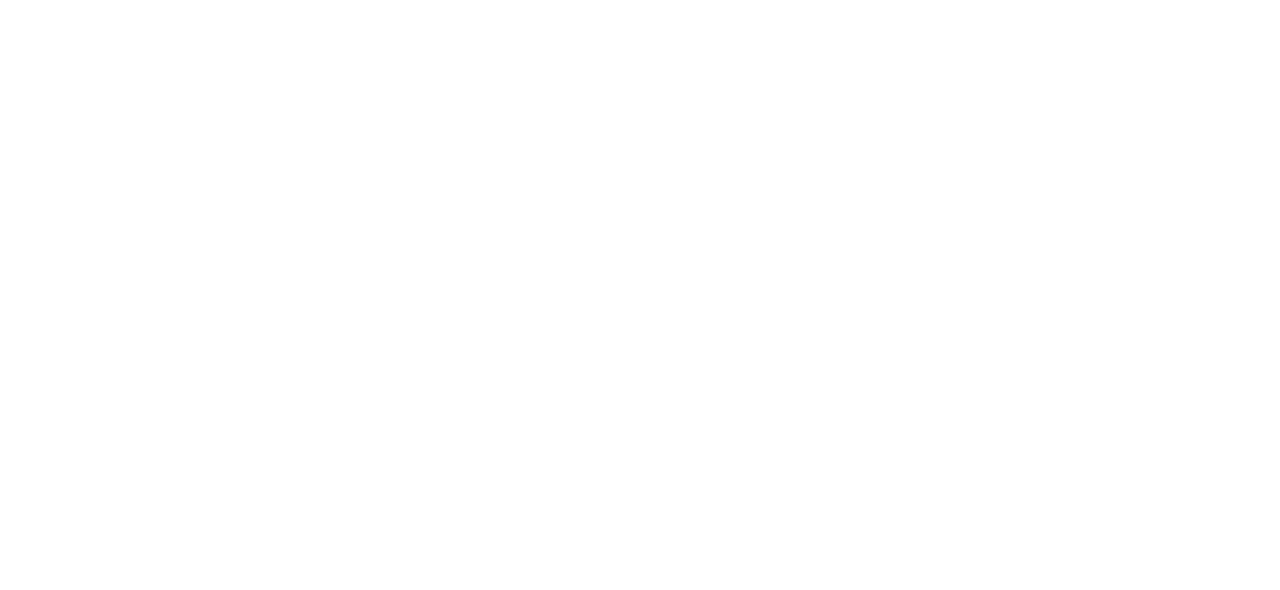
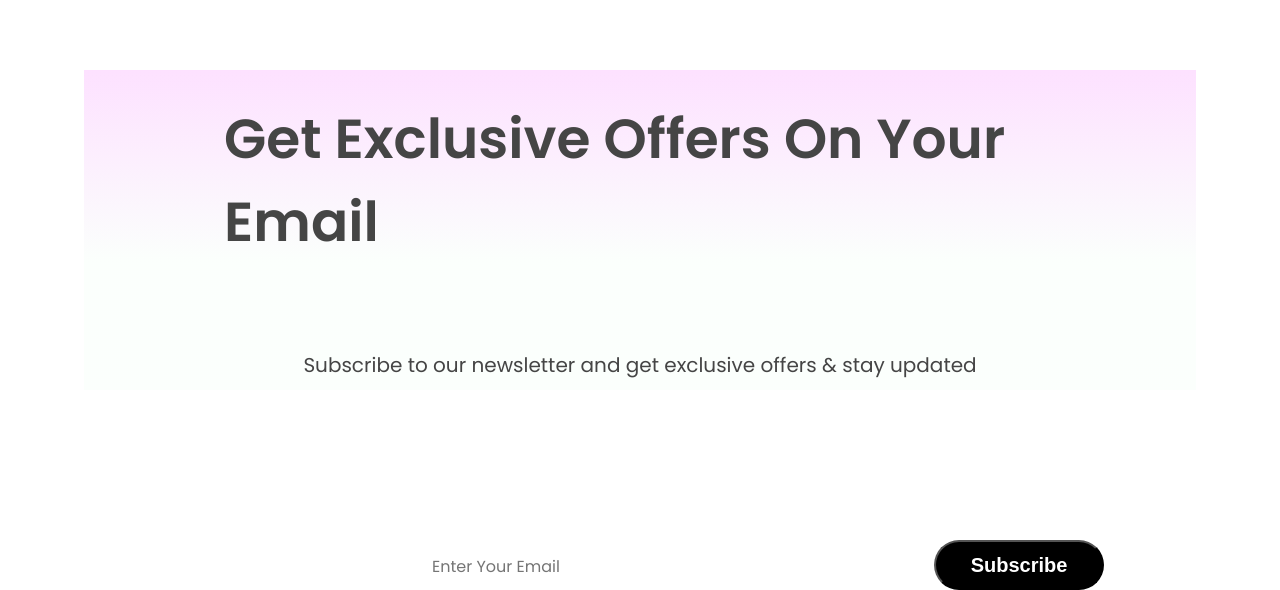
Before and after one commit to lokesh-7977/Castro-Cart, a React (Create React App) app in the folder client/: page / in a window 1280 px wide. Shown: the part 1625-2215 px from the top of the page. Before the commit the page ends 1695 px from the top, so only its background shows below. Built offline with nearby package versions, Linux system fonts and the light colour scheme.

Commit message:
chore: Add margin-bottom to NewCollections module CSS and include NewsLetter component in Shop page

```diff
--- a/client/src/components/NewCollections/NewCollections.module.css
+++ b/client/src/components/NewCollections/NewCollections.module.css
@@ -4,6 +4,7 @@
   align-items: center;
   gap: 10px;
   height: 90vh;
+  margin-bottom: 100px;
 }
 
 .popular h1 {
--- /dev/null
+++ b/client/src/components/NewsLetter/NewsLetter.jsx
@@ -0,0 +1,21 @@
+import React from "react";
+import styles from "./NewsLetter.module.css";
+
+const NewsLetter = () => {
+  return (
+    <>
+      <div className={styles.newsletter}>
+        <h1>Get Exclusive Offers On Your Email</h1>
+        <p>
+          Subscribe to our newsletter and get exclusive offers & stay updated
+        </p>
+      </div>
+      <div>
+      <input type="email" placeholder="Enter Your Email" />
+      <button>Subscribe</button>
+      </div>
+    </>
+  );
+};
+
+export default NewsLetter;
--- /dev/null
+++ b/client/src/components/NewsLetter/NewsLetter.module.css
@@ -0,0 +1,59 @@
+.newsletter {
+    width: 65%;
+    height: 40vh;
+    display: flex;
+    flex-direction: column;
+    justify-content: center;
+    align-items: center;
+    margin: auto;
+    padding: 0px 140px;
+    margin-bottom: 150px;
+    background : linear-gradient(180deg,#fde1ff 0%,#e1ffea22 60%);
+    gap: 30px;
+}
+
+.newsletter h1 {
+    color: #454545;
+    font-size: 55px;
+    font-weight: 600;
+}
+
+.newsletter p {
+    color: #454545;
+    font-size: 20px;
+}
+
+.newsletter div {
+    display: flex;
+    gap: 20px;
+    align-items: center;
+    justify-content: space-between;
+    background: white;
+    width: 730px;
+    height: 70px;
+    border-radius: 80px;
+    border: 1px solid #e3e3e3;
+}
+
+input {
+    width: 500px;
+    margin-left: 430px;
+    border: none;
+    outline: none;
+    font-size: 20px;
+    color: #616161;
+    font-family: Poppins;
+    font-size: 16px;
+}
+
+button {
+    width :170px;
+    height: 50px;
+    background: black;
+    color: white;
+    font-size: 20px;
+    font-weight: 600;
+    border-radius: 80px;
+    cursor: pointer;
+
+}
--- a/client/src/pages/Shop.jsx
+++ b/client/src/pages/Shop.jsx
@@ -1,12 +1,14 @@
 import React from 'react'
 import HeroSection from '../components/HeroSection/HeroSection'
 import Offers from '../components/Offers/Offers'
+import NewsLetter from '../components/NewsLetter/NewsLetter'
 
 const Shop = () => {
   return (
     <>
         <HeroSection />
         <Offers />
+        <NewsLetter />
     </>
   )
 }
```
